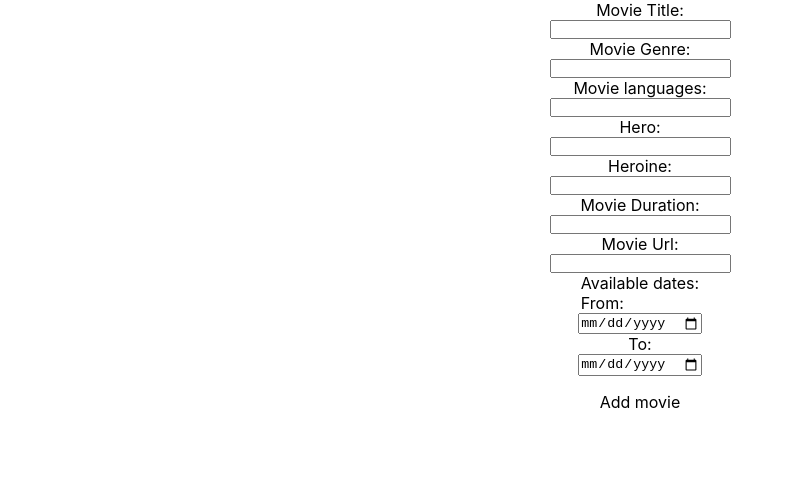
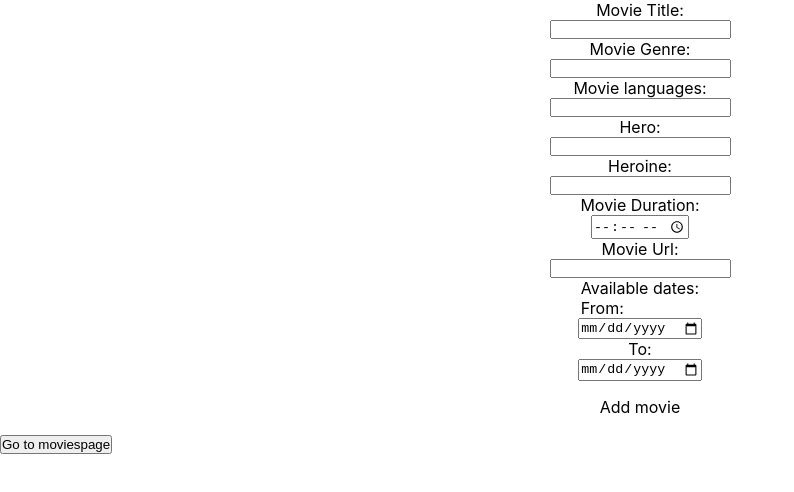
Before and after one commit to PadmavathiAmara/movie_app, a React (Create React App) app in the folder moviewebsite/: page /AdminPortal in a window 1280 px wide. Shown: the top 492 px of the page, without its empty margins (0-794 px from the left). Built offline with nearby package versions, Linux system fonts and the light colour scheme.

Commit message:
login/signup completed

```diff
--- a/moviewebsite/src/App.js
+++ b/moviewebsite/src/App.js
@@ -4,9 +4,8 @@ import Home from './Components/Home';
 import Login from './Components/Login';
 import SignUp from './Components/SignUp';
 import AdminPortal from './Components/AdminPortal';
-import Favourites from './Components/Favourites';
-// import { useEffect, useState } from 'react';
 import { create } from 'zustand';
+import MoviesPage from './Components/MoviesPage';
 
 export const userDetailsStore = create((set) => (
   {
@@ -25,10 +24,11 @@ export const userDetailsStore = create((set) => (
       accUser: [val]
     })),
 
-    adminStatus: "false",
-    updateAdminStatus: (p) => set(()=>({
-      adminStatus: p
+    movies: {},
+    updateMovies: (mov) => set(()=>({
+     movies: {mov}
     }))
+
   }
 ))
 
@@ -40,8 +40,8 @@ const App = () => {
         <Route path='/' element={<Home />} />
         <Route path='/Login' element={<Login />} />
         <Route path='/SignUp' element={<SignUp />} />
-        <Route path='/AdminPortal' element={<AdminPortal/>} />
-        <Route path='/Favourites' element={<Favourites />} />
+        <Route path='/AdminPortal' element={<AdminPortal />} />
+        <Route path='/Moviespage' element={<MoviesPage />} />
       </Routes>
     </div>
   );
--- a/moviewebsite/src/Components/AdminPortal.jsx
+++ b/moviewebsite/src/Components/AdminPortal.jsx
@@ -1,19 +1,26 @@
 import { useState } from 'react';
 import './AdminPortal.scss';
+import { useNavigate } from 'react-router-dom';
+import { userDetailsStore } from '../App';
 
 export const AdminPortal = () => {
 
-    const [movies, setMovies] = useState({
-        Title:"",
-        Genre:"",
-        Languages:"",
-        Hero:"",
-        Heroine:"",
-        Duration:"",
-        Url:"",
-        From:"",
-        To:"",
-        })
+    const navigate = useNavigate();
+    const showMovies = userDetailsStore(state => state.movies);
+
+    const [movies, setMovies] = useState({})
+
+     const onAddMovieClick = () => {
+        let getOldMovies = JSON.parse(localStorage.getItem("MoviesList"));
+        if(!getOldMovies){
+            localStorage.setItem("MoviesList",JSON.stringify([movies]));
+        }
+        else{
+            let storedMoviearr = JSON.parse(localStorage.getItem("MoviesList"));
+            storedMoviearr.push(movies);
+        localStorage.setItem("MoviesList",JSON.stringify(storedMoviearr));
+        }
+     }
 console.log(movies)
 
     return(
@@ -21,21 +28,38 @@ console.log(movies)
          <div id='movie'>
             Movie Title: <input type="text" value={movies.Title} name='Title'
             onChange={(e)=>setMovies({...movies, [e.target.name]: e.target.value})}/>
-            Movie Genre: <input type="text"
+            Movie Genre: <input type="text" name='Genre'
             onChange={(e)=>setMovies({...movies, [e.target.name]: e.target.value})}/>
-            Movie languages: <input type="text"
-            onChange={(e)=>setMovies({...movies, [e.target.name]: e.target.value})}/>
-            Hero: <input type="text"/>
-            Heroine: <input type="text"/>
-            Movie Duration: <input type="text"/>
-            Movie Url: <input type="text"/>
+            Movie languages: <input type="text" name='Languages'
+            onChange={(e)=>setMovies({...movies, [e.target.name]: [e.target.value]})}
+            />
+            Hero: <input type="text" name='Hero'
+            onChange={(e)=>setMovies({...movies, [e.target.name]: e.target.value})}
+            />
+            Heroine: <input type="text" name='Heroine'
+            onChange={(e)=>setMovies({...movies, [e.target.name]: e.target.value})}
+            />
+            Movie Duration: <input type="time" name='Duration'
+            onChange={(e)=>setMovies({...movies, [e.target.name]: e.target.value})}
+            />
+            Movie Url: <input type="url" name='Url'
+            onChange={(e)=>setMovies({...movies, [e.target.name]: e.target.value})}
+            />
             Available dates:
             <br/>
-            From: <input type="date"/>
-            To: <input type="date"/>
+            From: <input type="date" name='date.from'
+            onChange={(e)=>setMovies({...movies, [[e.target.name]]: e.target.value})}
+            />
+            To: <input type="date" name='date.to'
+            onChange={(e)=>setMovies({...movies, [[e.target.name]]: e.target.value})}
+            />
         </div>
-        <article>Add movie</article>
+        <article onClick={()=>onAddMovieClick()}>Add movie</article>
+        <div>
+            <button onClick={()=>navigate('/MoviesPage')}>Go to moviespage</button>
         </div>
+        </div>
+
     )
 }
 
--- a/moviewebsite/src/Components/Home.jsx
+++ b/moviewebsite/src/Components/Home.jsx
@@ -10,6 +10,7 @@ export const Home = () => {
 
     const onLogoutClick = () => {
         setStatus("false");
+        localStorage.removeItem("CurrentUser");
     }
 
     const onLoading = () => {
@@ -19,9 +20,19 @@ export const Home = () => {
         }
         localStorage.setItem("Admin", JSON.stringify(adminData));
     }
+    const onRefresh = () => {
+        if(Status == "false"){
+            let getcurrentUserData = localStorage.getItem("CurrentUser");
+        if(getcurrentUserData){
+            localStorage.removeItem("CurrentUser");
+        }
+        }
+
+    }
 
     useEffect(() => {
         onLoading();
+        onRefresh();
     }, [])
 
     return (
--- a/moviewebsite/src/Components/Login.jsx
+++ b/moviewebsite/src/Components/Login.jsx
@@ -14,33 +14,44 @@ export const Login = () => {
 
         let adminArr = JSON.parse(localStorage.getItem("Admin"));
         if(adminArr.Username == loginUn && adminArr.Password == loginPw){
-            navigate('/');
+            navigate('/AdminPortal');
             setSuccess("Padmavathi");
+            localStorage.setItem("CurrentUser",JSON.stringify(adminArr));
         }
 
         else{
-            let storedArr = JSON.parse(localStorage.getItem("CurrentUser"));
+            let storedArr = JSON.parse(localStorage.getItem("UsersList"));
         let foundUser = storedArr.find((user) => {
             if (user.Username == loginUn) {
                 if (user.Password == loginPw) {
-                    navigate('/');
+                    navigate('/MoviesPage');
                     setSuccess(user.Username);
                     console.log("login success");
                     return user;
                 }
+                else{
+                    alert("wrong pwd");
+                }
+            }
+            else{
+                alert("Wrong username");
             }
         });
         setAccUser(foundUser);
+        localStorage.setItem("CurrentUser",JSON.stringify([foundUser]));
         }
 
     }
 
     return (
-        <main>
-            Username: <input onChange={(e) => setLoginUn(e.target.value)} />
+        <div className="Login">
+            <main>
+         Username: <input onChange={(e) => setLoginUn(e.target.value)} />
             Password: <input type="password" onChange={(e) => setLoginPw(e.target.value)} />
             <button onClick={() => onLoginClick()}>Submit</button>
-        </main>
+            </main>
+
+        </div>
     )
 }
 
--- /dev/null
+++ b/moviewebsite/src/Components/MoviesPage.jsx
@@ -0,0 +1,26 @@
+import { useNavigate } from "react-router-dom";
+import { userDetailsStore } from "../App";
+
+export const MoviesPage = () => {
+
+    const navigate = useNavigate();
+    const setUpdateMovies = userDetailsStore(state => state.updateMovies);
+
+    let listOfMovies = JSON.parse(localStorage.getItem("MoviesList"));
+    console.log(listOfMovies);
+
+    return(
+        <>
+        {listOfMovies.map((movie)=>{
+           return <div>{movie.Title}
+           {<img src={movie.Url}/>}
+           <button onClick={()=>{navigate('/AdminPortal');
+                   setUpdateMovies(movie);
+        }}> edit
+            </button></div>
+        })}
+        </>
+    )
+}
+
+export default MoviesPage;
--- a/moviewebsite/src/Components/SignUp.jsx
+++ b/moviewebsite/src/Components/SignUp.jsx
@@ -12,24 +12,23 @@ export const SignUp = () => {
   const [phnNo, setPhnNo] = useState("");
   const [gender, setGender] = useState("");
   const [checkBox, setCheckBox] = useState(false);
-  let available = false;
 
   const onSignUpClick = (e) => {
     e.preventDefault();
     if (un !== "" && email !== "" && pw !== "" && phnNo !== "" && gender !== "" && checkBox !== false && confirmPw !== "") {
-      let getOldData = localStorage.getItem("CurrentUser");
+      let getOldData = localStorage.getItem("UsersList");
       //localstorage is empty, add data
       if (!getOldData) {
-        const currentUser = {
+        const User = {
           Username: un,
           EmailId: email,
           Password: pw,
           MobileNo: phnNo,
           Gender: gender,
         };
-        setUserArr(currentUser);
+        setUserArr(User);
         navigate('/Login');
-        appendObject(currentUser);
+    localStorage.setItem('UsersList', JSON.stringify([User]));
       }
       else {
         //localstorage is not empty, check if username exists
@@ -38,27 +37,21 @@ export const SignUp = () => {
         }
         else {
           //username doesnt exist, add data
-          const currentUser = {
+          const User = {
             Username: un,
             EmailId: email,
             Password: pw,
             MobileNo: phnNo,
             Gender: gender,
           };
-          setUserArr(currentUser);
+          setUserArr(User);
           navigate('/Login');
-          appendObject(currentUser);
+          const storedArr = JSON.parse(localStorage.getItem("UsersList")) || [];
+    storedArr.push(User);
+    localStorage.setItem('UsersList', JSON.stringify(storedArr));
         }
-
       }
-
     }
-  }
-
-  const appendObject = (newUser) => {
-    const storedArr = JSON.parse(localStorage.getItem("CurrentUser")) || [];
-    storedArr.push(newUser);
-    localStorage.setItem('CurrentUser', JSON.stringify(storedArr));
   }
 
   const userarr = userDetailsStore(state => state.users)
```
